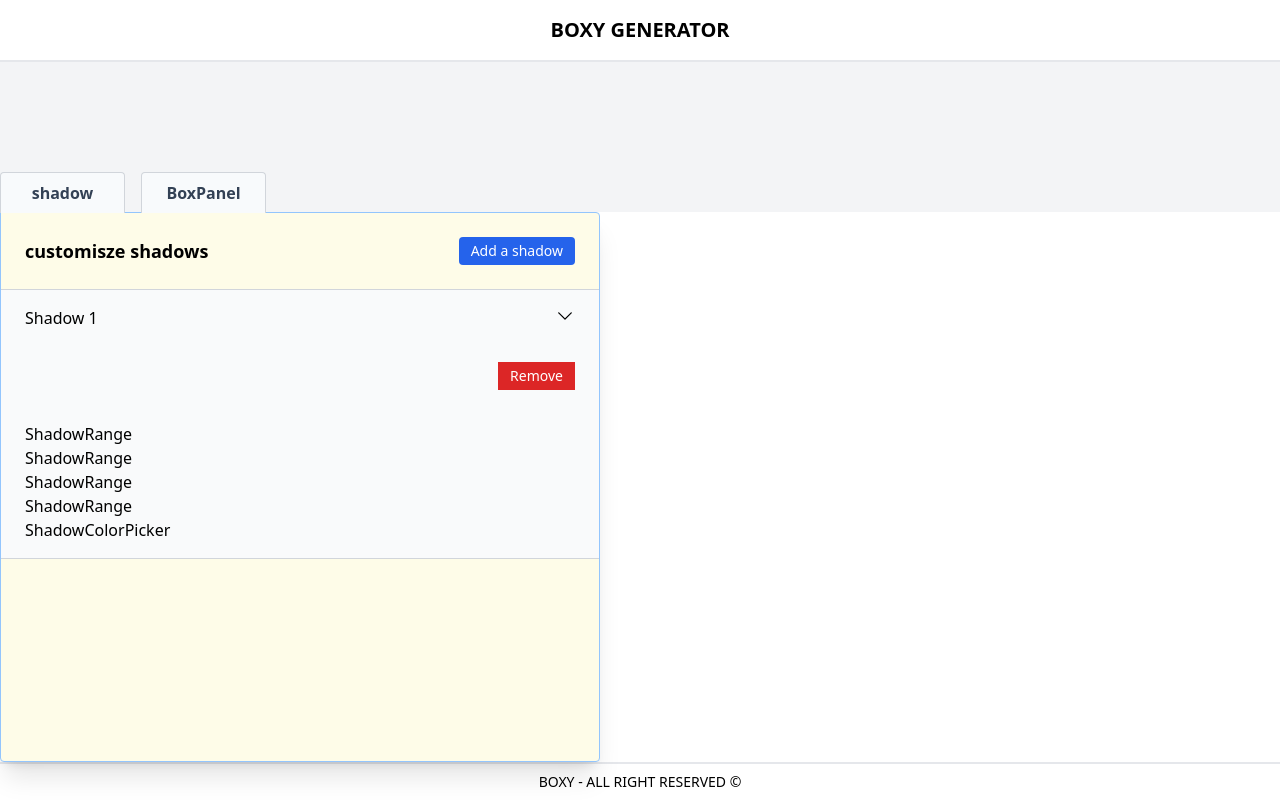
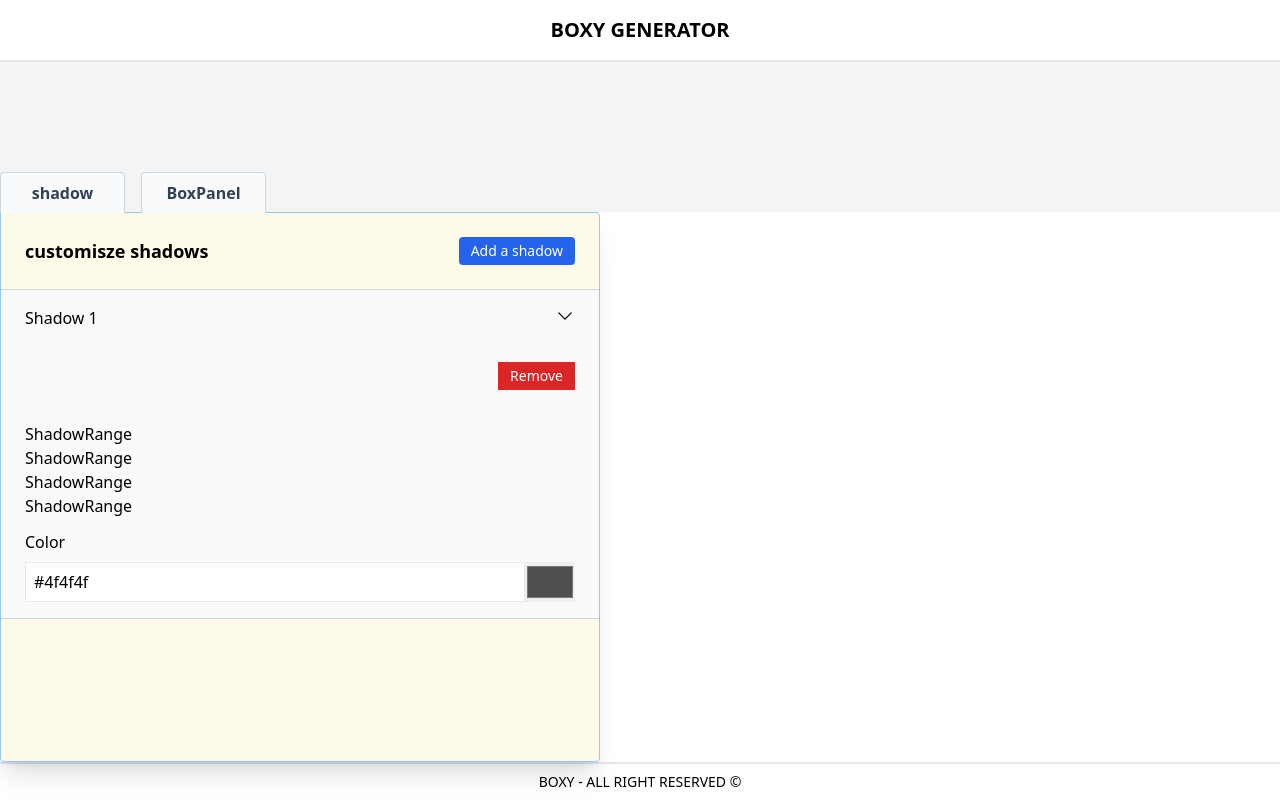
Before and after one commit to Ahmedogbinto/Boxy-generator, a React (Vite) app: page / in a window 1280 px wide. Built offline with nearby package versions, Linux system fonts and the light colour scheme.

Commit message:
Gérer l'input color des ombres

```diff
--- a/src/features/shadows.js
+++ b/src/features/shadows.js
@@ -100,7 +100,16 @@ export const shadowSlice = createSlice({
         },
 
         updateShadowValue: (state, action) => {
+            // le shadow actuel
+            const currentShadow = state.find(
+                shadow => shadow.id === action.payload.shadowID
+            )
+            // input actuel ie l'input selectionné en memoire
+            const currentInput = currentShadow.inputs.find(
+                input => input.inputNumber === action.payload.inputNumber
+            )
 
+            currentInput.value = action.payload.value
         },
         updateCheckBox: (state, action) => {
 
--- a/src/layouts/ShadowList/ShadowColorPicker.jsx
+++ b/src/layouts/ShadowList/ShadowColorPicker.jsx
@@ -1,5 +1,40 @@
-export default function ShadowColorPicker() {
+import { useDispatch } from "react-redux"
+import { updateShadowValue } from "../../features/shadows"
+
+
+
+export default function ShadowColorPicker({inputData, shadowID}) {
+
+   const dispatch = useDispatch()
+
+       function handleInputs(e){
+          dispatch(updateShadowValue({
+            inputNumber: inputData.inputNumber,
+            value: e.target.value,
+            shadowID
+          }))
+        }
   return (
-    <div>ShadowColorPicker</div>
+
+     <div className="mt-3">
+      <p>{inputData.name}</p>
+      <div className="flex mt-2">
+        <input
+        className="flex-grow border py-1 px-2 focus:outline-1 outline-gray-400"
+        type="text"
+        value={inputData.value}
+        onChange={handleInputs}
+        />
+
+        <input
+        className="cursor-pointer h-[40px]"
+        type="color"
+        value={inputData.value}
+        onChange={handleInputs}
+        />
+
+      </div>
+
+    </div>
   )
 }
```
